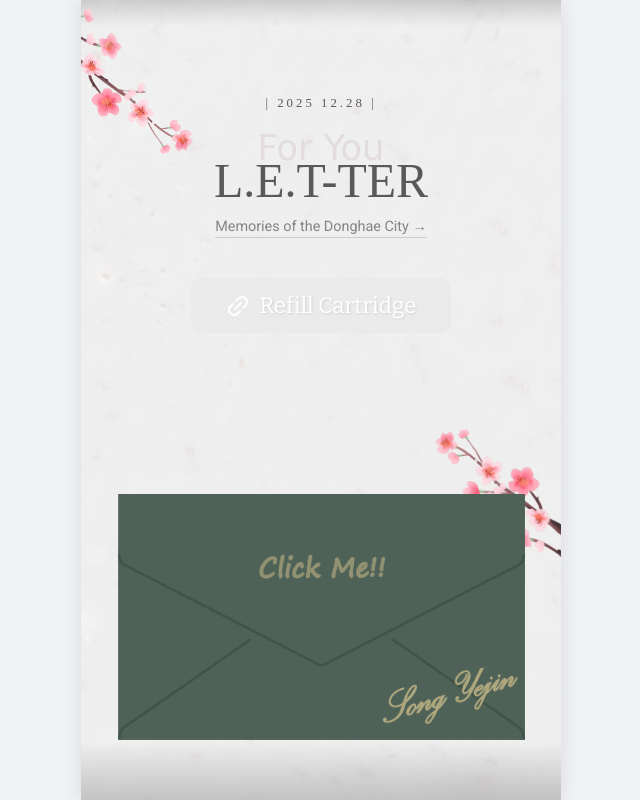
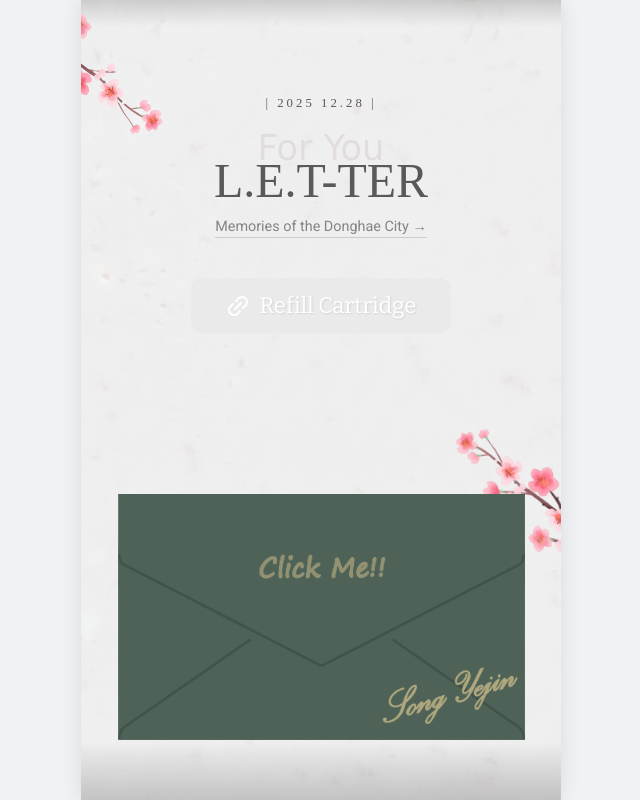
Before and after one commit to gnuoy01/letter_011129, a plain HTML site: page next.html in a window 1280 px wide. Shown: the whole page, without its empty margins (319-959 px from the left). Drawn offline with nearby package versions, Linux system fonts and the light colour scheme; a web font is replaced by a local one.

Commit message:
Add files via upload

```diff
--- a/next.html
+++ b/next.html
@@ -59,11 +59,11 @@ body {
             opacity: 1; z-index: 0;
         }
         .flower-top {
-            position: absolute; top: -20px; left: -30px; width: 160px; height: 200px;
+            position: absolute; top: -40px; left: -60px; width: 160px; height: 200px;
             background: url("images/v8_83.png") no-repeat left top; background-size: contain; z-index: 1;
         }
         .flower-right {
-            position: absolute; top: 45%; right: -10px; width: 150px; height: 250px;
+            position: absolute; top: 45%; right: -30px; width: 150px; height: 250px;
             background: url("images/v7_37.png") no-repeat right center; background-size: contain; z-index: 1;
         }
 
```
